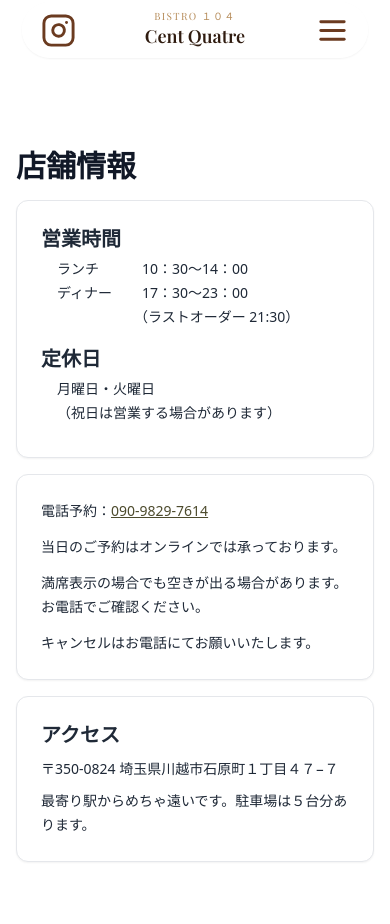
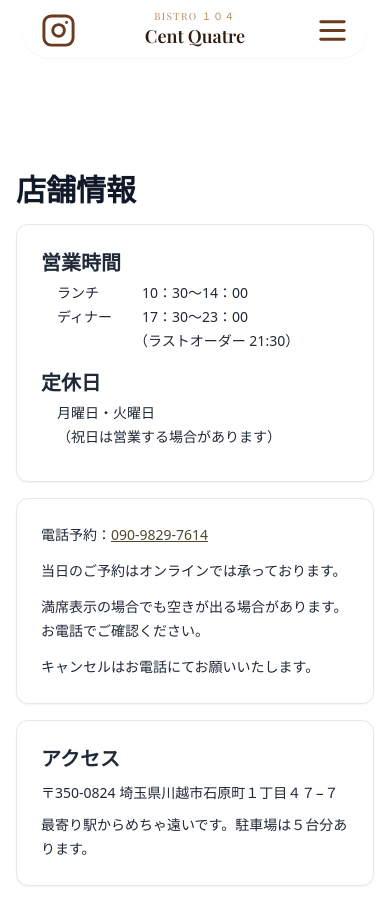
Before and after one commit to miyamibu/french-restaurant-site, a Next.js app in the folder bistro-reservation/: page /access in a window 390 px wide. Shown: the top 924 px of the page. Built offline with nearby package versions, Linux system fonts and the light colour scheme.

Commit message:
Adjust mobile page spacing and lightbox UI

```diff
--- a/bistro-reservation/src/app/access/page.tsx
+++ b/bistro-reservation/src/app/access/page.tsx
@@ -1,13 +1,14 @@
 import { CONTACT_PHONE_DISPLAY, CONTACT_TEL_LINK } from "@/lib/contact";
 
 export default function InfoPage() {
-  const infoSpacing = { top: "90px", bottom: "80px" };
+  const infoSpacing = { topMobile: "114px", topDesktop: "90px", bottom: "80px" };
 
   return (
     <div
-      className="space-y-4 pt-[var(--info-top-padding)] pb-[var(--info-bottom-padding)]"
+      className="space-y-4 pt-[var(--info-top-padding-mobile)] pb-[var(--info-bottom-padding)] md:pt-[var(--info-top-padding-desktop)]"
       style={{
-        "--info-top-padding": infoSpacing.top,
+        "--info-top-padding-mobile": infoSpacing.topMobile,
+        "--info-top-padding-desktop": infoSpacing.topDesktop,
         "--info-bottom-padding": infoSpacing.bottom,
       } as Record<string, string>}
     >
--- a/bistro-reservation/src/app/booking/page.tsx
+++ b/bistro-reservation/src/app/booking/page.tsx
@@ -21,14 +21,15 @@ function getFirstParam(value: string | string[] | undefined) {
 export default async function ReservePage({ searchParams }: { searchParams?: SearchParams }) {
   const resolvedSearchParams = (await searchParams) ?? {};
   const defaultDate = formatJst(addDays(todayJst(), 1));
-  const reservePageSpacing = { top: 150 }; // 上余白の微調整(px)
+  const reservePageSpacing = { topMobile: 166, topDesktop: 150 }; // 上余白の微調整(px)
   const isAgentMode = getFirstParam(resolvedSearchParams.mode) === "agent";
 
   return (
     <div
-      className="space-y-6 pb-1 md:pb-20"
+      className="space-y-6 pb-1 pt-[var(--reserve-top-mobile)] md:pb-20 md:pt-[var(--reserve-top-desktop)]"
       style={{
-        paddingTop: `${reservePageSpacing.top}px`,
+        "--reserve-top-mobile": `${reservePageSpacing.topMobile}px`,
+        "--reserve-top-desktop": `${reservePageSpacing.topDesktop}px`,
       }}
     >
       <header className="-mt-[76px] text-center md:mt-0">
--- a/bistro-reservation/src/app/page.tsx
+++ b/bistro-reservation/src/app/page.tsx
@@ -543,15 +543,6 @@ return (
     }}
   >
     <div className="relative w-full max-w-5xl">
-      <button
-        type="button"
-        onClick={() => setLightbox(null)}
-        className="absolute -top-10 right-0 rounded bg-white/90 px-3 py-1 text-sm text-[#2f1b0f] shadow
-                   hover:bg-white focus-visible:outline-none focus-visible:ring-2 focus-visible:ring-white/60 cursor-pointer"
-      >
-        閉じる（ESC）
-      </button>
-
       {/* 写真の上だけフォークナイフ */}
       <div className="relative aspect-[16/10] w-full overflow-hidden rounded-2xl bg-black shadow-2xl cursor-utensils">
         <Image
--- a/bistro-reservation/src/app/picture/page.tsx
+++ b/bistro-reservation/src/app/picture/page.tsx
@@ -19,7 +19,7 @@ const headingFont = Tangerine({
 const menuHeadingSize = { base: 32, md: 60 };
 
 export default async function PhotosPage() {
-  const photosTopPaddingMobile = "86px";
+  const photosTopPaddingMobile = "108px";
   const photosTopPaddingDesktop = "124px";
   const canQueryDatabase = /^(postgres|postgresql):\/\//.test(process.env.DATABASE_URL ?? "");
   const photos = canQueryDatabase
```
